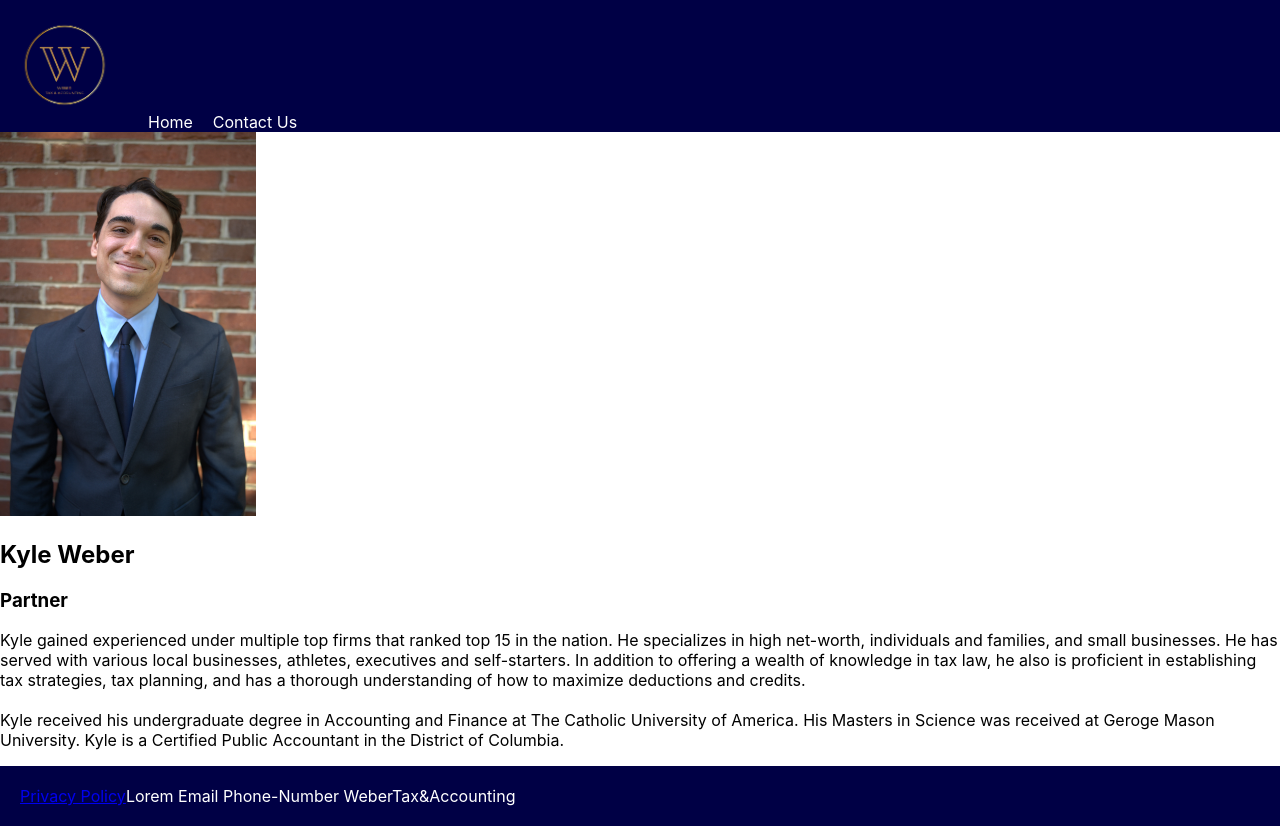
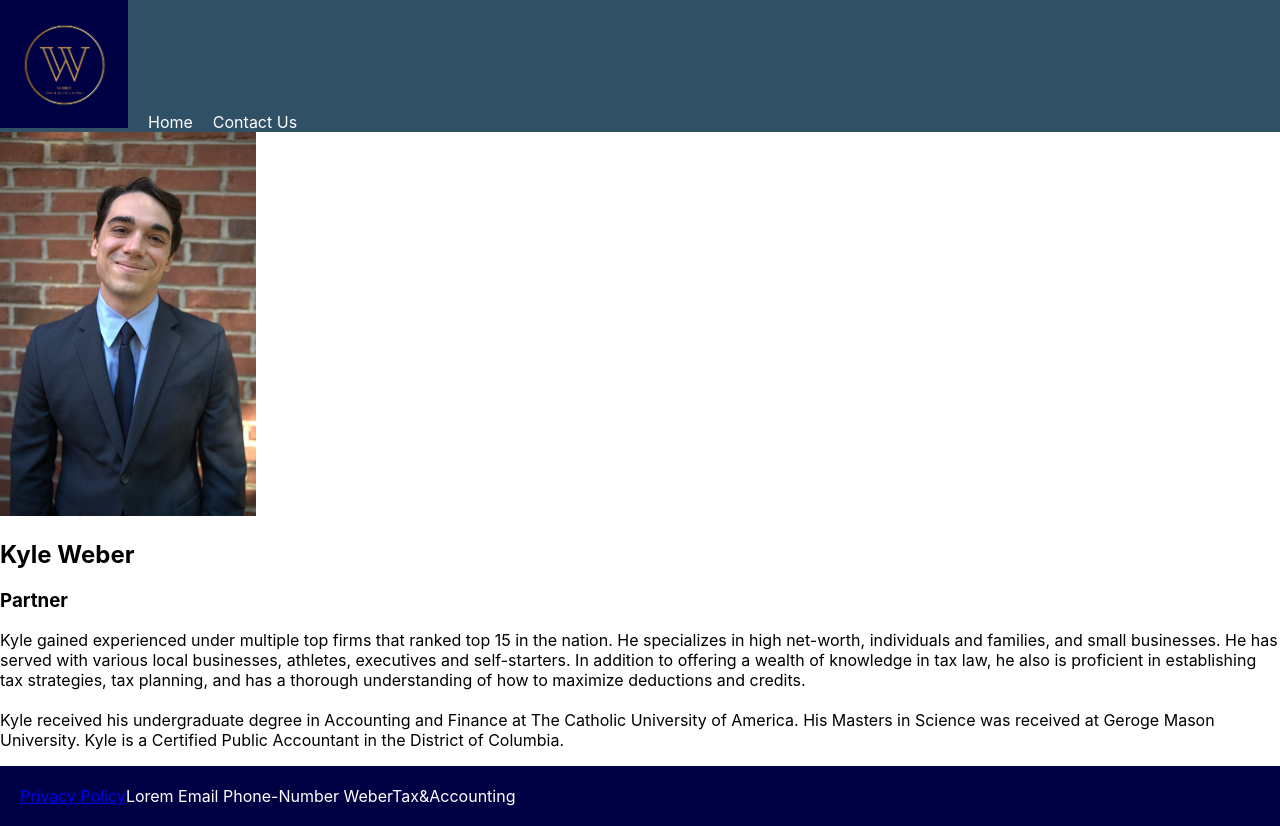
Before and after one commit to GainorJoshua-FS/webertaxaccounting, a React (Create React App) app: page / in a window 1280 px wide. Built offline with nearby package versions, Linux system fonts and the light colour scheme.

Commit message:
More setup for styling

```diff
--- a/src/App.css
+++ b/src/App.css
@@ -14,3 +14,51 @@
   font-size: calc(10px + 2vmin);
   color: white;
 }
+
+/* ==================Colors */
+
+.PrimBack {
+  background-color: #2F5065;
+}
+
+.SecBack {
+  background-color: #9ABBD0;
+}
+
+.TertBack {
+  background-color: #C3AD54;
+}
+
+.Prim {
+  color: #2F5065;
+}
+
+.Sec {
+  color: #9ABBD0;
+}
+
+.Tert {
+  color: #C3AD54;
+}
+
+/* ==================END of Colors */
+
+
+/* ==================Responsive */
+
+/* Phone */
+@media(min-width: 420px) {
+
+}
+
+/* tablet */
+@media(min-width: 644px) {
+
+}
+
+/* desktop */
+@media(min-width: 1083px) {
+
+}
+
+/* ==================END of Responsive */
--- a/src/components/header.js
+++ b/src/components/header.js
@@ -4,7 +4,7 @@ import { Link } from 'react-router-dom'
 
 function Header() {
     return (
-        <header style={styles.header}>
+        <header className='PrimBack' style={styles.header}>
             <Link id="link" to="/" style={styles.link}>
                 <img style={styles.logo} src={Logo} alt=''/>
             </Link>
@@ -22,9 +22,10 @@ export default Header
 
 const styles ={
     header:{
-        backgroundColor: '#000045',
+        // backgroundColor: '#000045',
+        // backgroundColor: '#2f5065',
         // padding: '20px 0px',
-        color: "white"
+        color: "#9abbd0"
     },
     logo:{
         width: '10%',
@@ -36,5 +37,8 @@ const styles ={
         display: "inline",
         textAlign: "left",
         marginRight: '20px'
+    },
+    div:{
+        color:'#C3AD54'
     }
 }
```
Also changed, not shown: src/components/example.js (line endings or trailing spaces).
